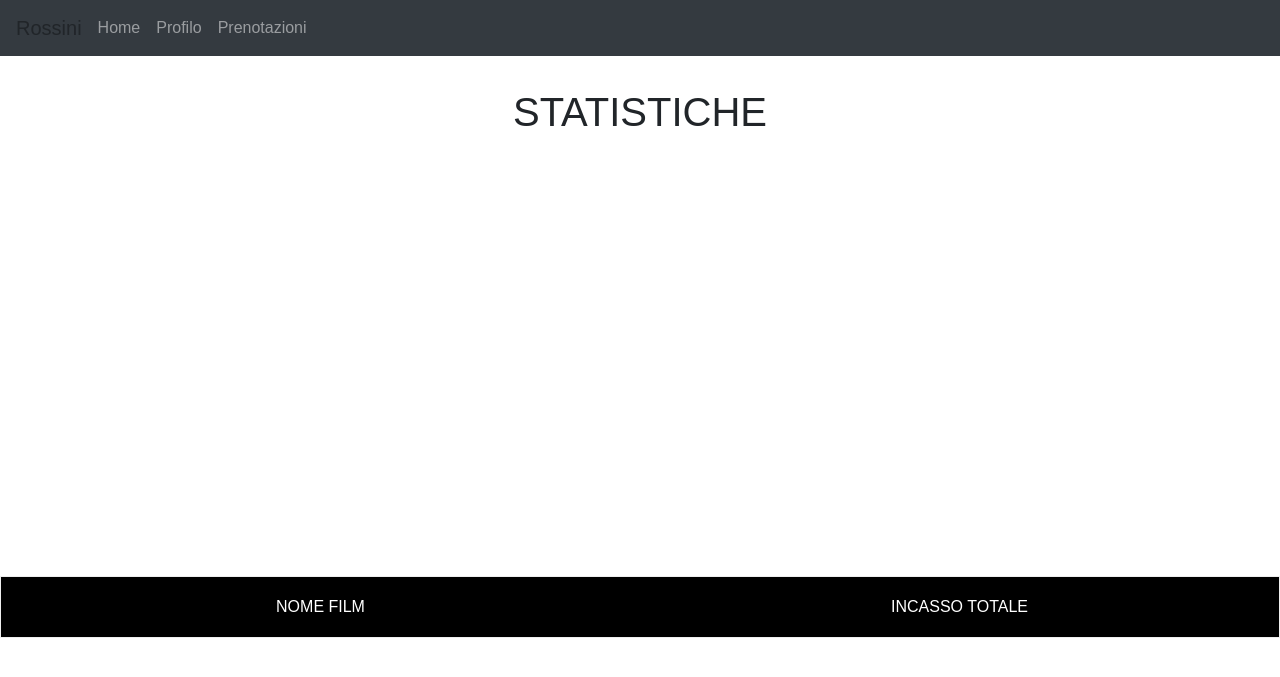
After one commit to FusaroMattia/CinemaRossini, a Python web app: template templates/statistic.html in a window 1280 px wide. The commit adds this page. Shown: the top 677 px of the page. Run offline with Jinja, Linux system fonts and the light colour scheme; the template is opened without the code that fills it, so the values that code supplies are empty; some libraries are stand-ins or nearby versions.

Commit message:
prime statistiche

```diff
--- a/client.py
+++ b/client.py
@@ -67,7 +67,8 @@ def booking():
                    conn.execute(query_update_proiezioni)
 
            trans.commit()
-       except:
+       except Exception as e:
+           print(e)
            trans.rollback()
            print("rollback booking")
        finally:
--- a/db.py
+++ b/db.py
@@ -91,7 +91,9 @@ acquisti = Table('acquisti', metadata,Column('id',Integer, primary_key = True),
 metadata.create_all(engine)
 
 conn = engine.connect()
-
+conn.execute("CREATE MATERIALIZED VIEW prezzi_sala_mat (film, incasso) AS SELECT f.codfilm, SUM(p.posti_occupati)*s.prezzo_posti AS incasso FROM proiezioni p JOIN film f ON (p.film = f.codfilm) JOIN sale s ON(p.sala = s.nsala) GROUP BY s.nsala, f.codfilm")
+conn.execute("CREATE OR REPLACE FUNCTION REFRESH_PREZZI_SALA_MAT() RETURNS trigger LANGUAGE plpgsql AS $$ BEGIN REFRESH MATERIALIZED VIEW CONCURRENTLY prezzi_sala_mat; RETURN NULL; END; $$;")
+conn.execute("CREATE TRIGGER REFRESH_PREZZI_SALA_MAT AFTER INSERT OR UPDATE OR DELETE ON acquisti FOR EACH STATEMENT EXECUTE PROCEDURE REFRESH_PREZZI_SALA_MAT();")
 conn.execute("ALTER TABLE acquisti ADD CONSTRAINT posto_unico UNIQUE (proiezione, posti);")
 
 
@@ -206,6 +208,7 @@ conn.execute("GRANT EXECUTE ON ALL FUNCTIONS IN SCHEMA public TO gestore")
 conn.execute("GRANT SELECT ON film TO gestore; GRANT SELECT ON proiezioni TO gestore; GRANT SELECT ON sale TO gestore; GRANT SELECT ON acquisti TO gestore; GRANT SELECT ON utenti TO gestore; GRANT SELECT ON attori TO gestore; GRANT SELECT ON generi TO gestore; GRANT SELECT ON genere TO gestore;")
 conn.execute("GRANT SELECT ON film TO cliente; GRANT SELECT ON proiezioni TO cliente; GRANT SELECT ON sale TO cliente; GRANT SELECT ON acquisti TO cliente; GRANT SELECT ON utenti TO cliente; GRANT SELECT ON attori TO cliente; GRANT SELECT ON generi TO cliente; GRANT SELECT ON genere TO cliente;")
 
+conn.execute("GRANT SELECT ON prezzi_sala_mat TO gestore; GRANT EXECUTE ON FUNCTION public.refresh_prezzi_sala_mat() TO cliente")
 conn.execute("GRANT SELECT ON SEQUENCE public.attori_idattori_seq TO cliente;GRANT UPDATE ON SEQUENCE public.acquisti_id_seq TO cliente;GRANT SELECT ON SEQUENCE public.acquisti_id_seq TO cliente;GRANT USAGE ON SEQUENCE public.acquisti_id_seq TO cliente;")
 #INSERT
 conn.execute("GRANT INSERT ON genere TO gestore; GRANT INSERT ON generi TO gestore; GRANT INSERT ON attori TO gestore; GRANT INSERT ON film TO gestore; GRANT INSERT ON sale TO gestore; GRANT INSERT ON proiezioni TO gestore;")
--- a/main.py
+++ b/main.py
@@ -15,7 +15,7 @@ def index():
     conn = engine.connect()
     trans = conn.begin()
     try:
-        query_proiezioni = "SELECT p.idproiezione, p.sala, p.film, s.nome, f.titolo, p.data, p.ora, p.posti_liberi, p.posti_occupati FROM proiezioni p  JOIN sale s ON(p.sala = s.nsala) JOIN film f ON(p.film = f.codfilm) WHERE p.data  = DATE(NOW()) ORDER BY data  DESC, ora ASC "
+        query_proiezioni = "SELECT p.idproiezione, p.sala, p.film, s.nome, f.titolo, p.data, p.ora, p.posti_liberi, p.posti_occupati FROM proiezioni p  JOIN sale s ON(p.sala = s.nsala) JOIN film f ON(p.film = f.codfilm) ORDER BY data  DESC, ora ASC "
         risultati = conn.execute(query_proiezioni)
 
         for n in risultati:
--- a/templates/index.html
+++ b/templates/index.html
@@ -28,6 +28,7 @@
               </datalist>
   </form>
 </div>
+
 <script>
 document.querySelector('input[list="items"]').addEventListener('input', onInput);
 
--- /dev/null
+++ b/templates/statistic.html
@@ -0,0 +1,116 @@
+{% extends "base.html" %}
+{% block title %} STATISTICHE {% endblock %}
+
+{% block content %}
+
+
+<div class="contenitore">
+       <div class="table">
+          <div class="table-header">
+                  <div class="header__item">Nome film </div>
+                  <div class="header__item">Incasso totale </div>
+
+          </div>
+  <div class="table-content">
+  {% for n in film %}
+        <div class="table-row">
+            <div class="table-data">{{n[0] }}</div>
+            <div class="table-data">{{n[1]}}</div>
+    </div>
+  {% endfor  %}
+  </div>
+  </div>
+  </div>
+
+
+<style>
+*, *:before, *:after {
+  box-sizing: border-box;
+}
+.film_top{
+  position: absolute;
+    left: 0%;
+    top: 11vw;
+    width: 100%;
+    text-align: center;
+}
+body {
+  padding: 24px;
+  font-family: 'Source Sans Pro', sans-serif;
+  margin: 0;
+}
+
+h1, h2, h3, h4, h5, h6 {
+  margin: 0;
+}
+
+.contenitore {
+  position: absolute;
+      top: 45vw;
+      left: 0vw;
+      margin-right: auto;
+      margin-left: auto;
+      display: flex;
+      justify-content: center;
+      align-items: center;
+      width: 100%;
+}
+
+.table {
+  width: 100%;
+  border: 1px solid #EEEEEE;
+}
+
+.table-header {
+  display: flex;
+  width: 100%;
+  background: #000;
+  padding: 18px 0;
+}
+
+.table-row {
+  display: flex;
+  width: 100%;
+  padding: 18px 0;
+}
+.table-row:nth-of-type(odd) {
+  background: #EEEEEE;
+}
+
+.table-data, .header__item {
+  flex: 1 1 20%;
+  text-align: center;
+}
+
+.header__item {
+  text-transform: uppercase;
+  color: white;
+}
+
+.filter__link {
+  color: white;
+  text-decoration: none;
+  position: relative;
+  display: inline-block;
+  padding-left: 24px;
+  padding-right: 24px;
+}
+.filter__link::after {
+  content: '';
+  position: absolute;
+  right: -18px;
+  color: white;
+  font-size: 12px;
+  top: 50%;
+  transform: translateY(-50%);
+}
+.filter__link.desc::after {
+  content: '(desc)';
+}
+.filter__link.asc::after {
+  content: '(asc)';
+}
+</style>
+
+
+{% endblock %}
```
Also changed, not shown: manager.py (+12 -11 lines), 6 other files.
